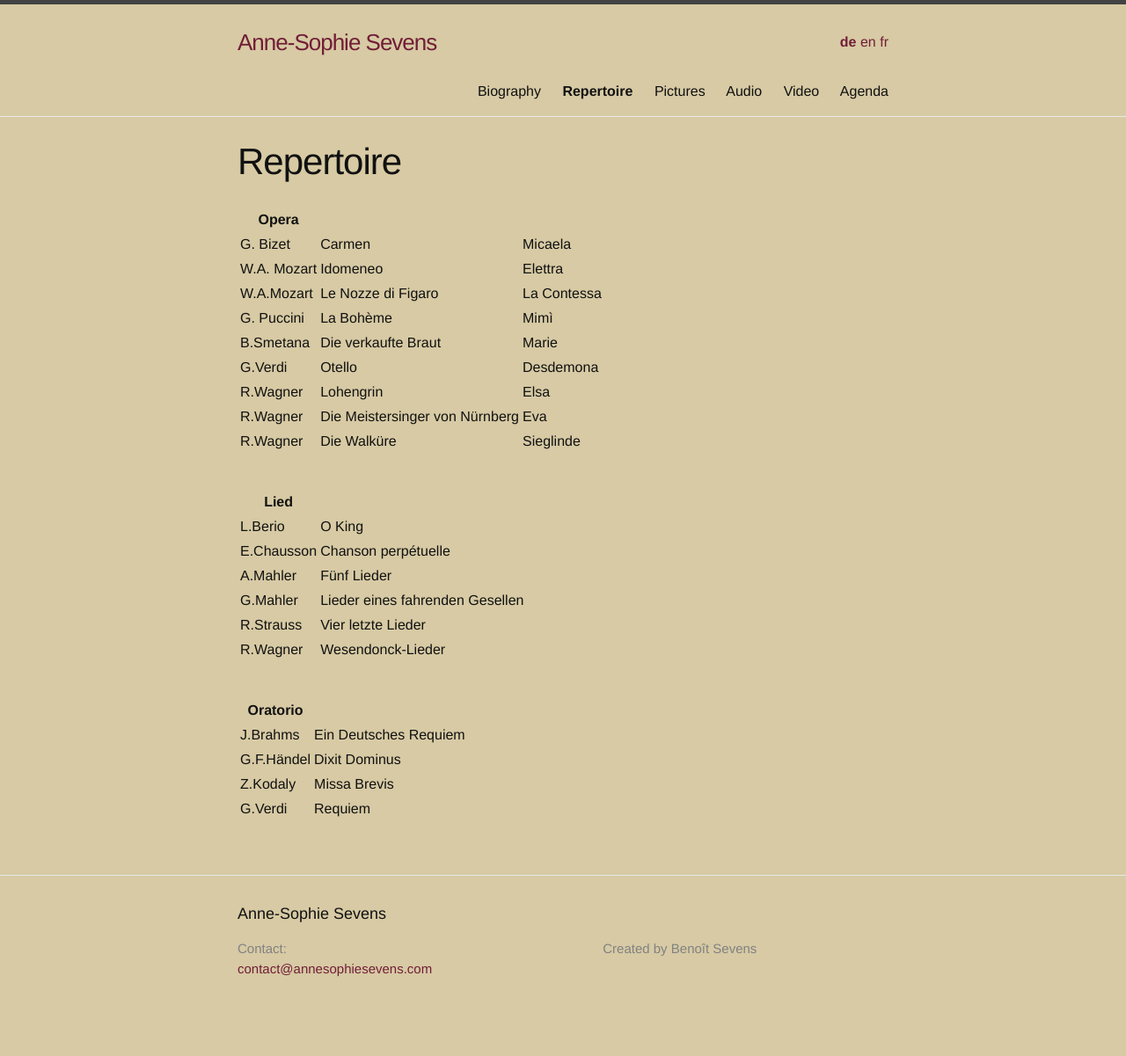
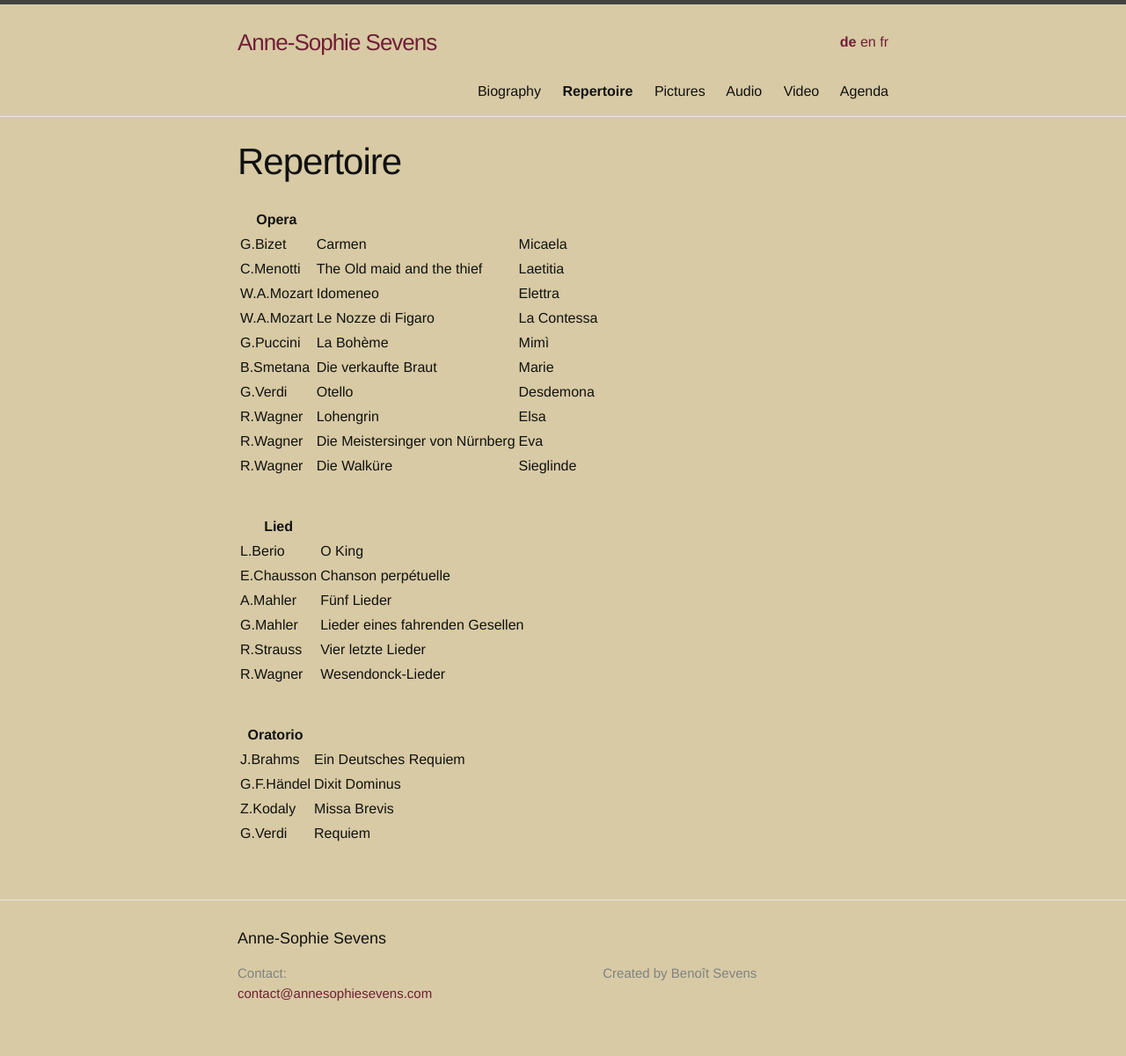
Before and after one commit to annesophie-sevens/annesophie-sevens.github.io, a Jekyll site: the page built from repertoire-de.md, in a window 1280 px wide. Shown: the whole page at 88% size. Built offline with Jekyll 4.4.1, drawn with Linux system fonts in a browser that asks for light colours; before the commit the page ends 1173 px from its top, so only the background shows below that.

Commit message:
Create repertoire-de.md

```diff
--- a/repertoire-de.md
+++ b/repertoire-de.md
@@ -9,10 +9,11 @@ ref: repertoire
 
 |Opera | | |
 | -------- | ----- | ---- |
-| G. Bizet | Carmen | Micaela |
-| W.A. Mozart | Idomeneo | Elettra |
+| G.Bizet | Carmen | Micaela |
+| C.Menotti | The Old maid and the thief | Laetitia |
+| W.A.Mozart | Idomeneo | Elettra |
 | W.A.Mozart | Le Nozze di Figaro | La Contessa |
-| G. Puccini | La Bohème | Mimì |
+| G.Puccini | La Bohème | Mimì |
 | B.Smetana | Die verkaufte Braut | Marie |
 | G.Verdi | Otello | Desdemona |
 | R.Wagner | Lohengrin | Elsa |
```
